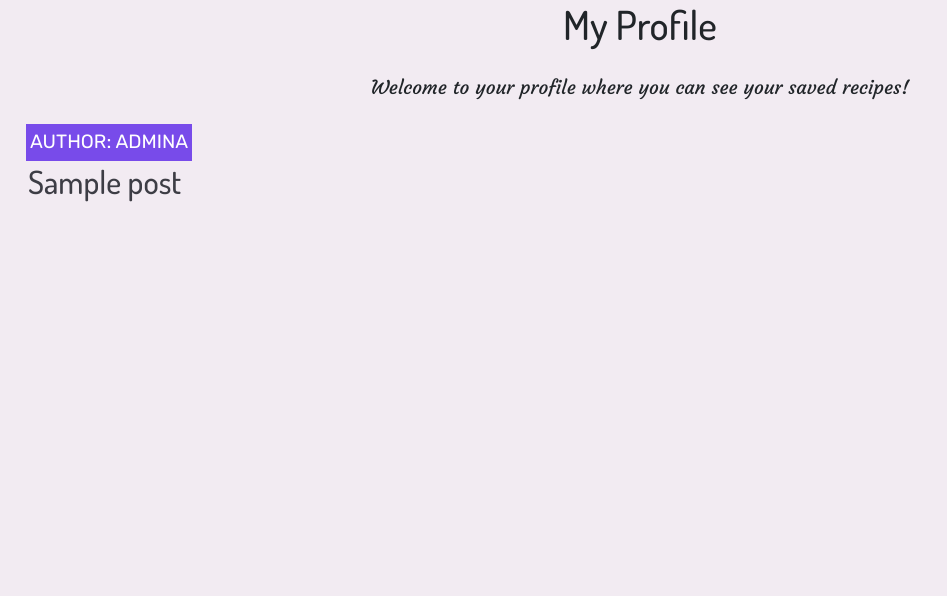
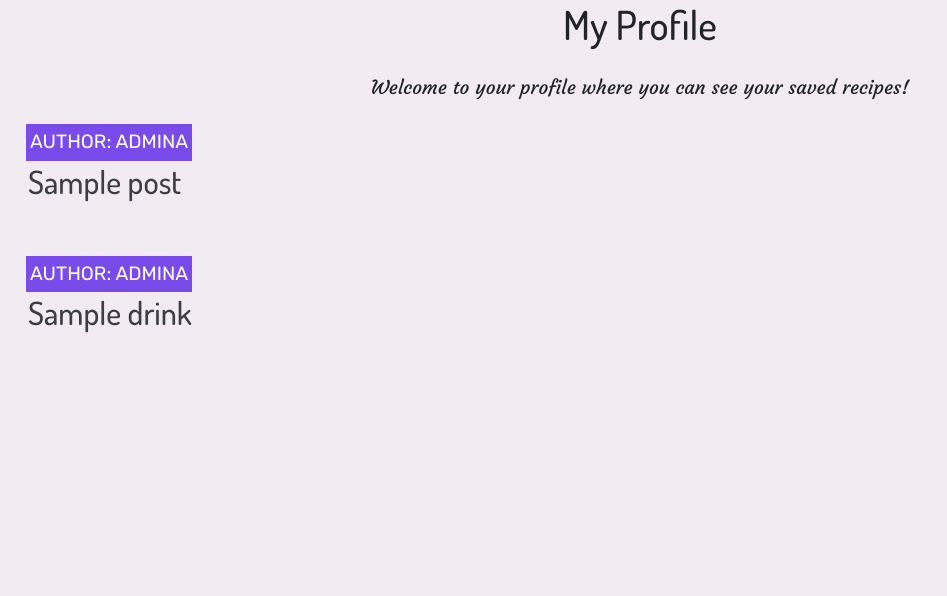
Before and after one commit to annacakes281/annas-cookbook-blog, a Django app: page /my-profile/ in a window 1280 px wide. Shown: the part 71-667 px from the top of the page, without its empty margins (0-947 px from the left). Run offline with Django 3.2, Linux system fonts and the light colour scheme; a user stored in the database is signed in; data comes from the database, SQL or seed files in the repository; tables that the repository leaves empty hold one stand-in row (values such as "Sample post"); some libraries are stand-ins or nearby versions.

Commit message:
add bookmark to drinks page

```diff
--- a/recipe_site/urls.py
+++ b/recipe_site/urls.py
@@ -20,4 +20,5 @@ urlpatterns = [
     path('view-drink/<slug:slug>/', views.ViewDrink.as_view(), name='view_drink'),
     path('drink-like/<slug:slug>', views.DrinkLike.as_view(), name='drink_like'),
     path('drink-heart/<slug:slug>', views.DrinkHeart.as_view(), name='drink_heart'),
+    path('drink-bookmark/<slug:slug>', views.AddDrinkBoomark.as_view(), name='add_drink_bookmark'),
 ]
--- a/recipe_site/views.py
+++ b/recipe_site/views.py
@@ -123,8 +123,9 @@ def contact_page(request):
 
 
 def my_profile(request):
-    new = Post.objects.filter(bookmarks=request.user)
-    return render(request, 'my_profile.html', {'new': new})
+    recipe = Post.objects.filter(bookmarks=request.user)
+    drinks = Drink.objects.filter(bookmarks=request.user)
+    return render(request, 'my_profile.html', {'recipe': recipe, 'drinks': drinks})
 
 
 class AddBoomark(View):
@@ -218,3 +219,16 @@ class DrinkHeart(View):
             drink.hearts.add(request.user)
 
         return HttpResponseRedirect(reverse('view_drink', args=[slug]))
+
+
+class AddDrinkBoomark(View):
+
+    def post(self, request, slug, *args, **kwargs):
+        drink = get_object_or_404(Drink, slug=slug)
+
+        if drink.bookmarks.filter(id=request.user.id).exists():
+            drink.bookmarks.remove(request.user)
+        else:
+            drink.bookmarks.add(request.user)
+
+        return HttpResponseRedirect(reverse('view_drink', args=[slug]))
--- a/templates/my_profile.html
+++ b/templates/my_profile.html
@@ -9,7 +9,7 @@
         </p>
     </div>
 
-    {% for post in new %}
+    {% for post in recipe %}
     <div class="col-md-4">
         <div class="card mb-4">
             <div class="card-body">
@@ -31,5 +31,29 @@
         </div>
     </div>
     {% endfor %}
+
+    {% for drink in drinks %}
+    <div class="col-md-4">
+        <div class="card mb-4">
+            <div class="card-body">
+                <div class="image-container">
+                    {% if "placeholder" in drink.drinks_image.url %}
+                    <img class="card-img-top"
+                        src="https://as2.ftcdn.net/v2/jpg/01/07/93/25/1000_F_107932517_bRTDt5PCP4mOxlnsifzR6kXxkR3xi8QA.jpg">
+                    {% else %}
+                    <img class="card-img-top" src=" {{ drink.drinks_image.url }}">
+                    {% endif %}
+                    <div class="image-flash">
+                        <p class="author">Author: {{ drink.written_by }}</p>
+                    </div>
+                </div>
+
+                <a href="{% url 'view_drink' drink.slug %}" class="post-link">
+                    <h2 class="card-title recipe-title">{{ drink.drink_name }}</h2>
+                </a>
+            </div>
+        </div>
+    </div>
+    {% endfor %}
 </div>
 {% endblock %}
```
Also changed, not shown: templates/view_drink.html (+12 -5 lines).
